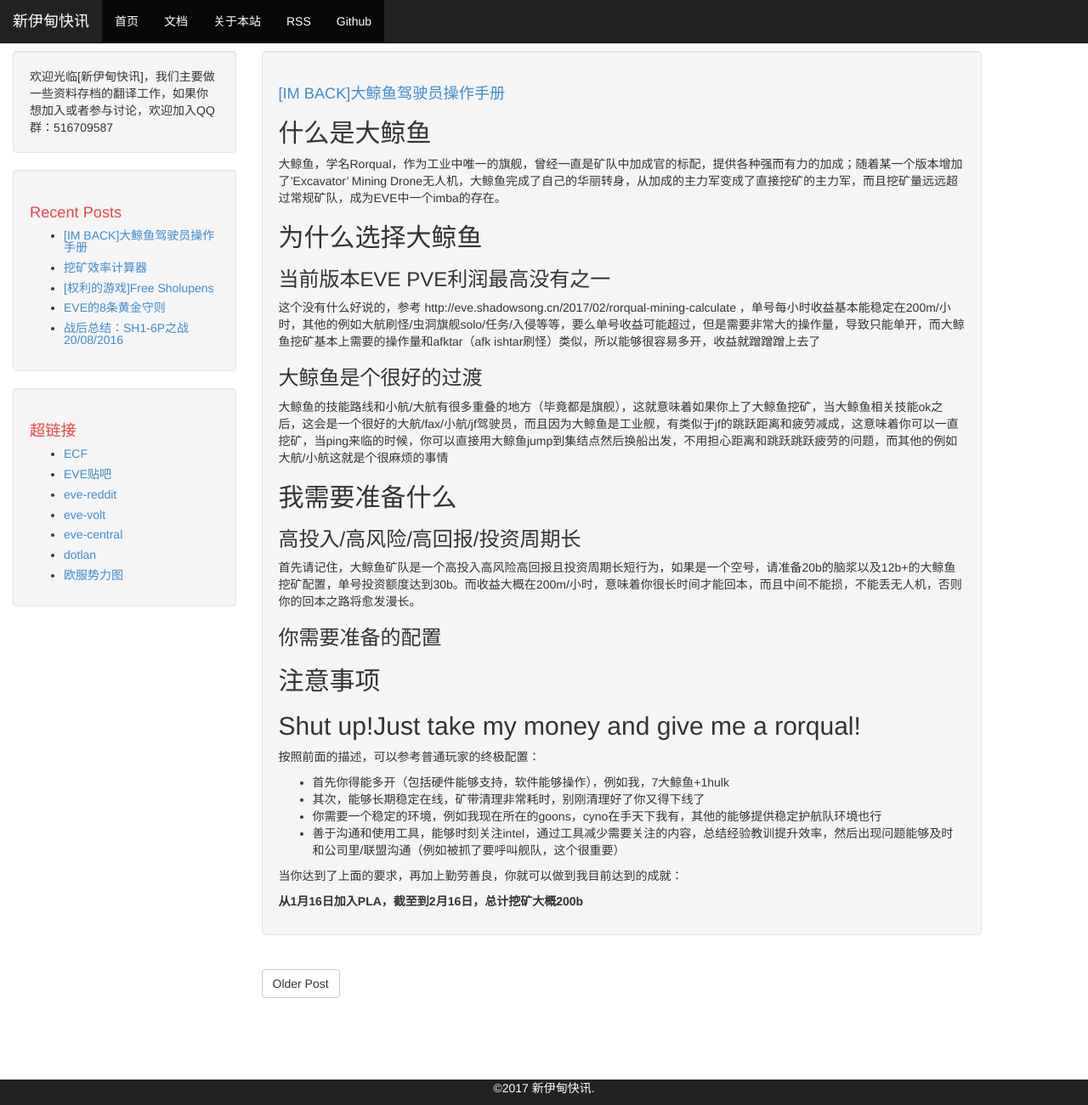
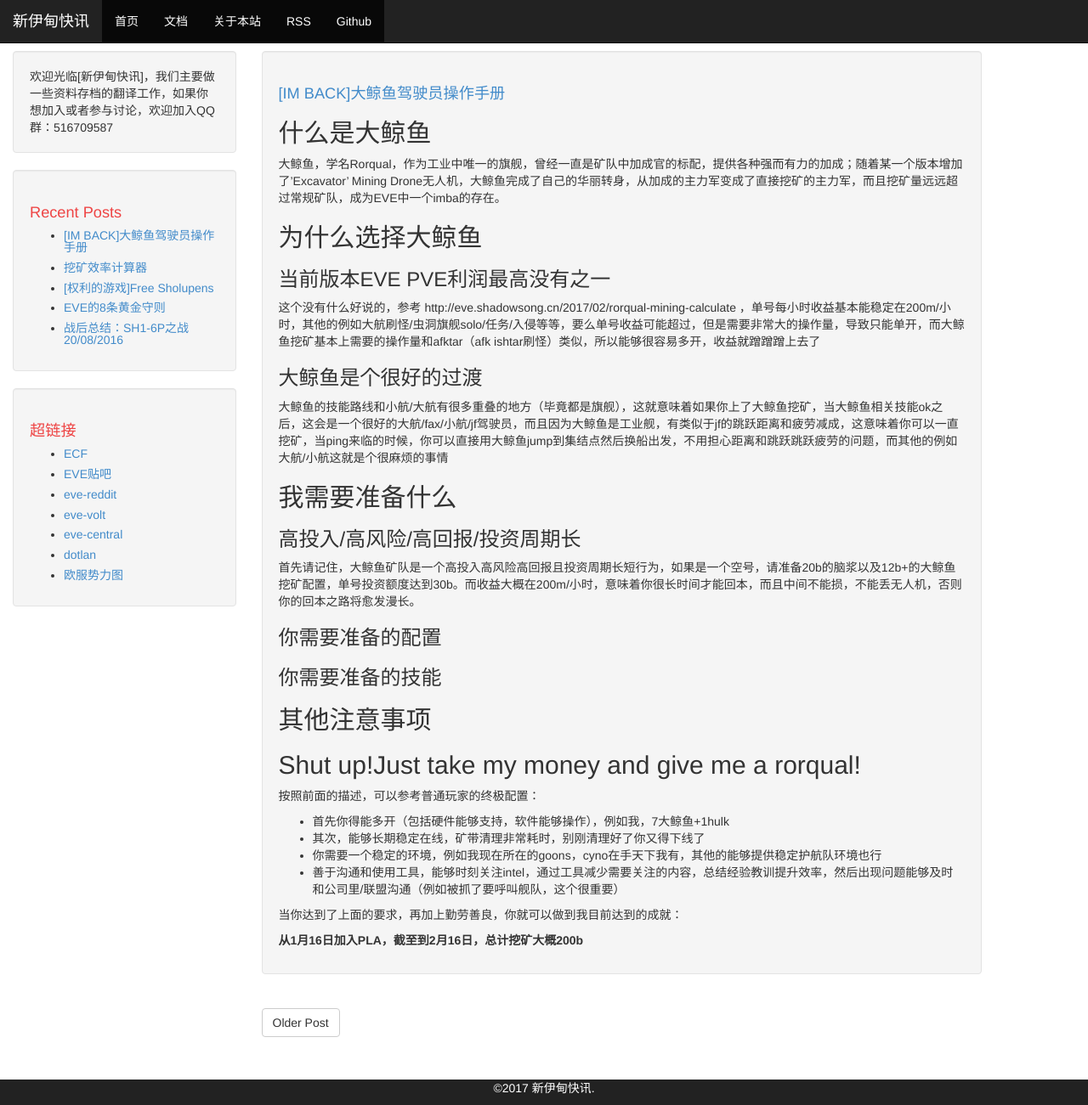
Before and after one commit to zhang98722/zhang98722.github.io, a Jekyll site: the page built from _posts/2017-03-13-guide-of-rorqual-mining.md, in a window 1280 px wide and 1301 px high. Shown: the whole window at 85% size. Built offline with Jekyll 4.4.1, drawn with Linux system fonts in a browser that asks for light colours; comment, search, counter and statistics services are not loaded.

Commit message:
Update 2017-03-13-guide-of-rorqual-mining.md

```diff
--- a/_posts/2017-03-13-guide-of-rorqual-mining.md
+++ b/_posts/2017-03-13-guide-of-rorqual-mining.md
@@ -28,9 +28,9 @@ summary: "想开大鲸鱼挖矿？你拿到驾照了么？！还不来学习一
 
 ### 你需要准备的配置 ###
 
+### 你需要准备的技能 ###
 
-
-## 注意事项 ##
+## 其他注意事项 ##
 
 ## Shut up!Just take my money and give me a rorqual! ##
 
```
